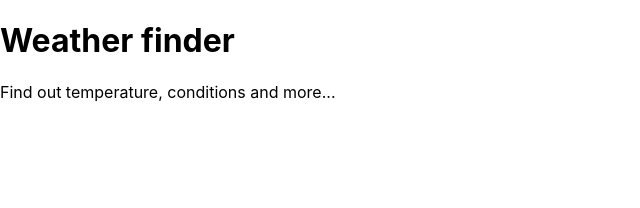
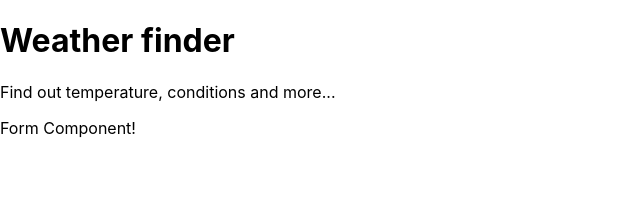
Before and after one commit to shoaib-zaheer/weather-app, a React (Create React App) app: page / in a window 1280 px wide. Shown: the top 208 px of the page, without its empty margins (0-640 px from the left). Built offline with nearby package versions, Linux system fonts and the light colour scheme.

Commit message:
update form page from form branch

```diff
--- a/src/App.js
+++ b/src/App.js
@@ -1,5 +1,6 @@
 import React from 'react';
 import Titles from './components/Titles'
+import Form from './components/Form'
 
 class App extends React.Component{
   render(){
@@ -7,7 +8,7 @@ class App extends React.Component{
       <div>
 
         <Titles />
-
+        <Form />
       </div>
     );
   }
--- /dev/null
+++ b/src/components/Form.js
@@ -0,0 +1,12 @@
+import React from 'react';
+
+class Form extends React.Component{
+  render(){
+    return(
+      <div>
+        Form Component!
+      </div>
+    );
+  }
+}
+export default Form;
```
